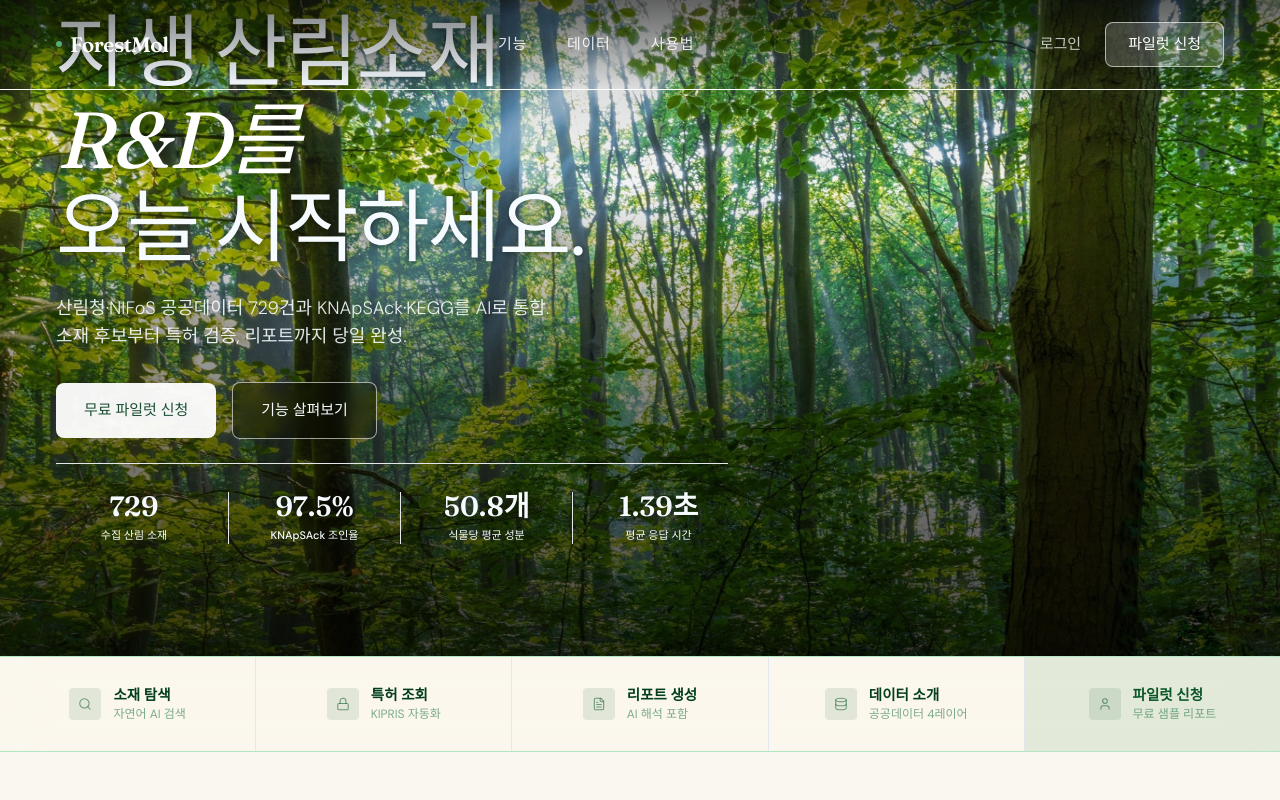
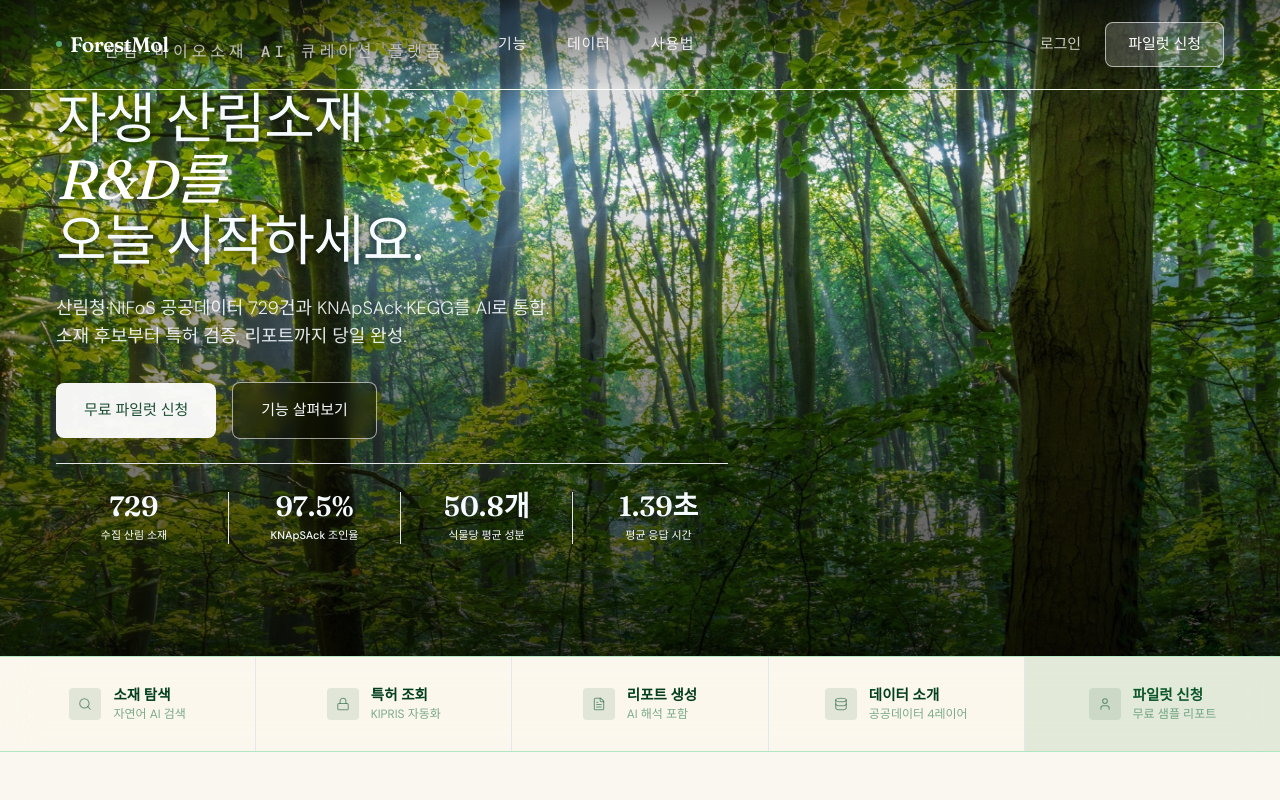
Before and after one commit to duskfjsjdk-web/forestmol, a Next.js app: page / in a window 1280 px wide. Shown: the top 800 px of the page. Built offline with nearby package versions, Linux system fonts and the light colour scheme; no server answers.

Commit message:
style: reduce hero title font size by 30 percent

```diff
--- a/src/components/landing/Hero.tsx
+++ b/src/components/landing/Hero.tsx
@@ -99,7 +99,7 @@ export default function Hero() {
           {/* H1 Title */}
           <h1
             style={{
-              fontSize: 'clamp(44px, 6.2vw, 82px)',
+              fontSize: 'clamp(32px, 4.3vw, 58px)',
               textShadow: '0 2px 24px rgba(0,0,0,.55), 0 1px 6px rgba(0,0,0,.4)'
             }}
             className="font-fraunces font-light leading-[1.1] tracking-tight text-white"
```
